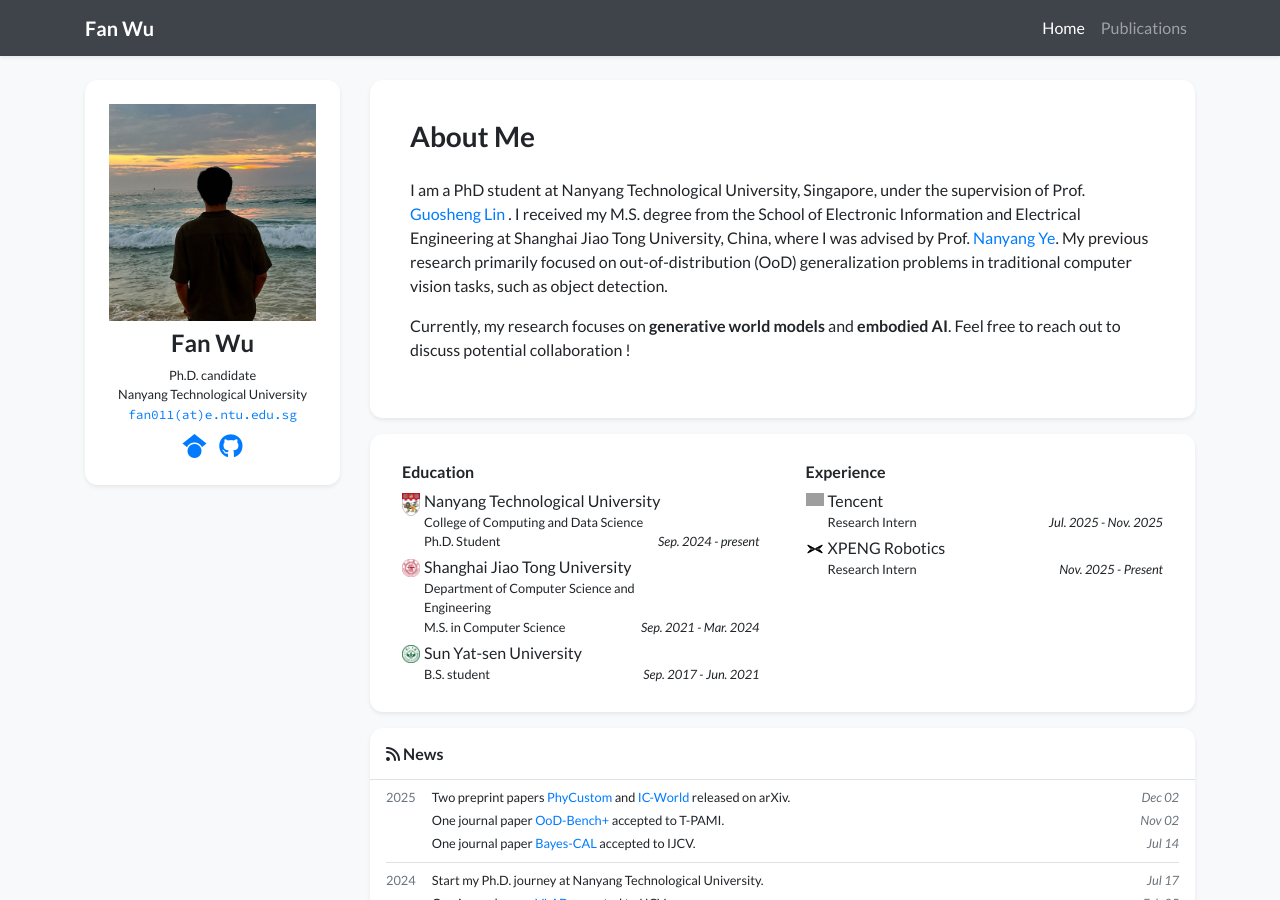
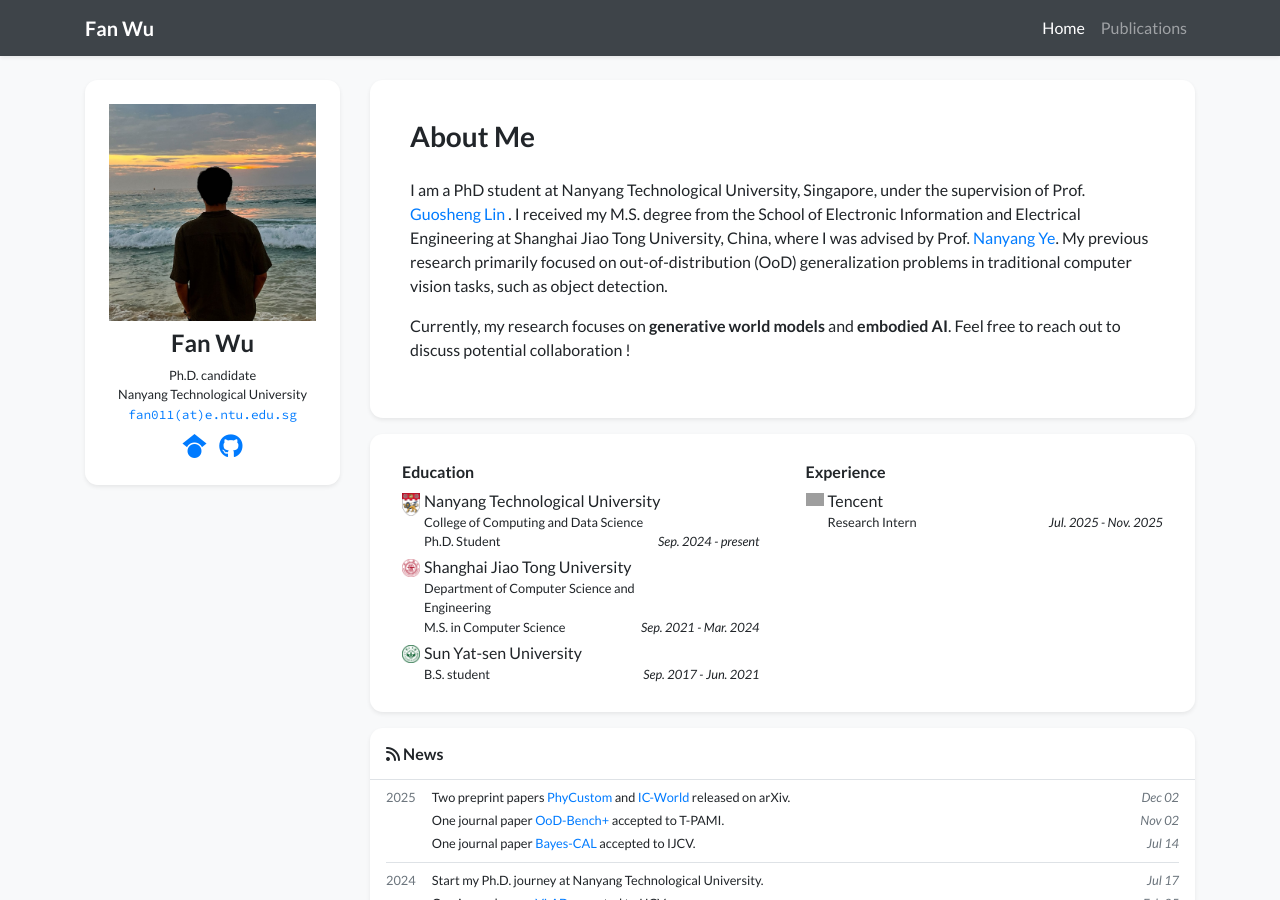
Before and after one commit to realwufan/realwufan.github.io, a Jekyll site: the page built from index.html, in a window 1280 px wide and 900 px high. Built offline with Jekyll 4.4.1, drawn with Linux system fonts in a browser that asks for light colours; nearby versions of some CDN libraries; a style sheet for code colours, icons or effects is not loaded; grey boxes are pictures that could not be loaded.

Commit message:
Update profile.yml

```diff
--- a/_data/profile.yml
+++ b/_data/profile.yml
@@ -58,10 +58,6 @@ experience:
   logo: /assets/images/badges/Tencent.png  # Logo is optional
   position: Research Intern
   date: Jul. 2025 - Nov. 2025
-- name: XPENG Robotics
-  logo: /assets/images/badges/XPENG.png  # Logo is optional
-  position: Research Intern
-  date: Nov. 2025 - Present
 
 services:
 - name: Reviewer
```
